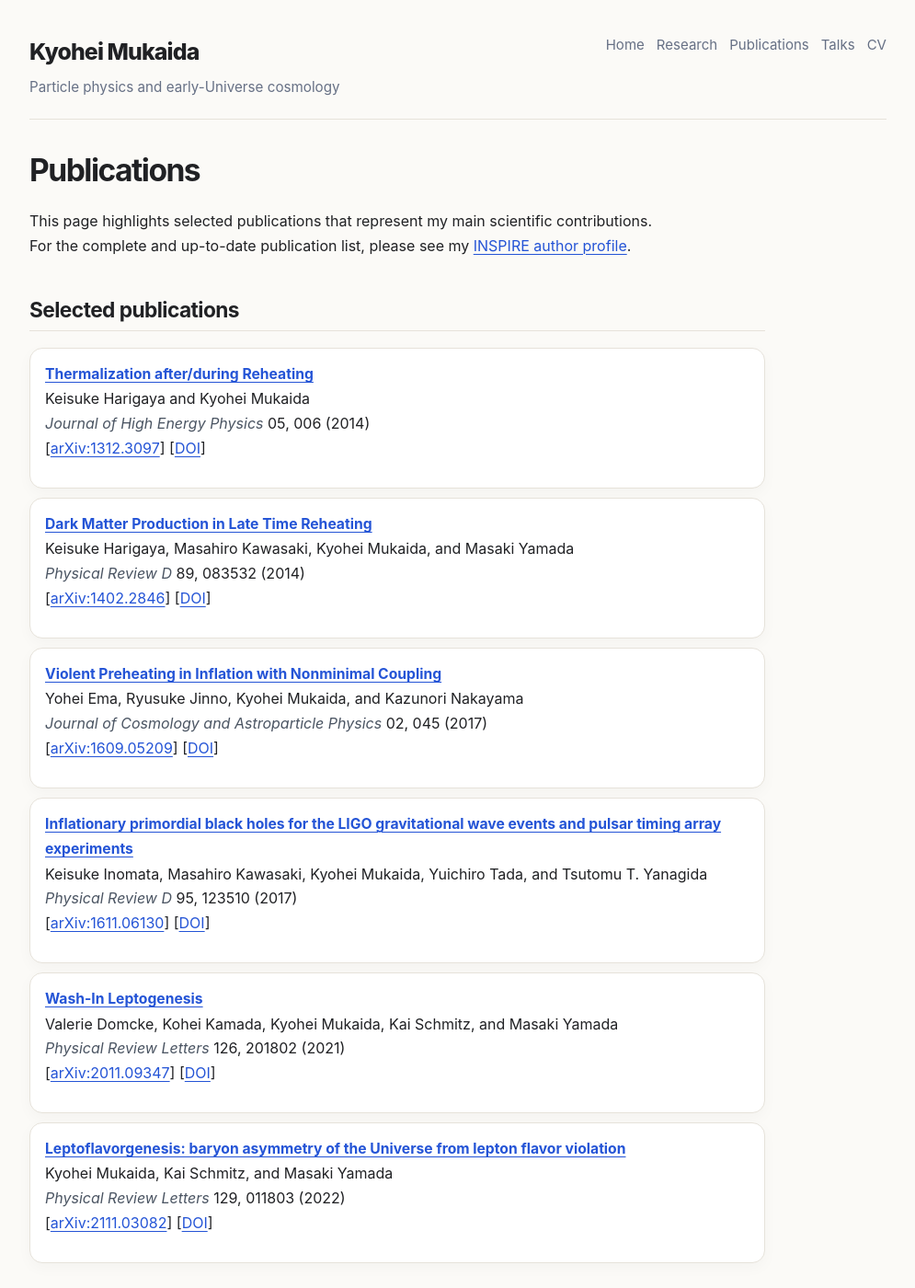
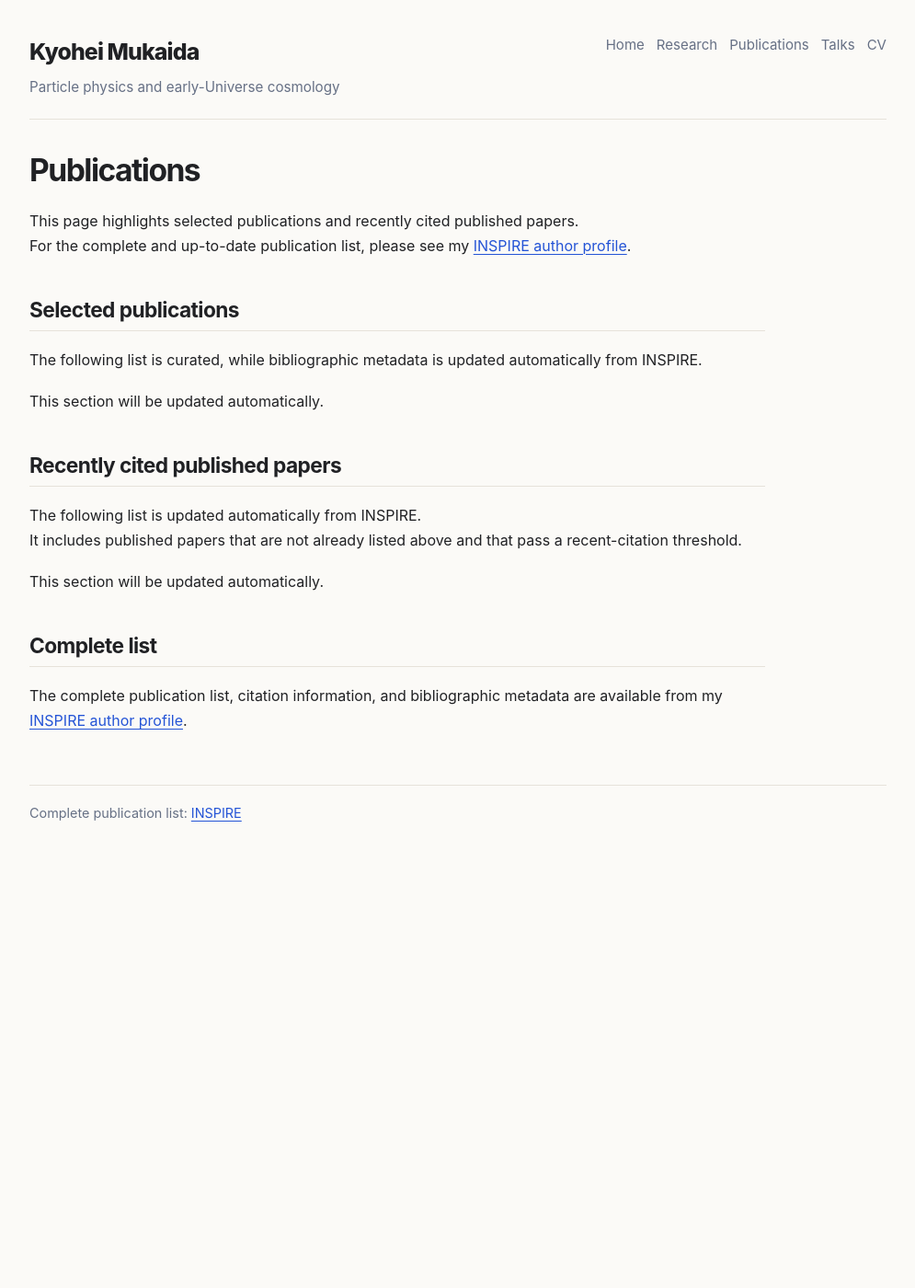
Before and after one commit to kyoheimukaida/kyoheimukaida.github.io, a Jekyll site: the page built from publications.md, in a window 1280 px wide and 1400 px high. Shown: the whole window at 92% size, without its empty margins (142-1137 px from the left). Built offline with Jekyll 4.4.1, drawn with Linux system fonts in a browser that asks for light colours; some of the changed text lies outside the part shown.

Commit message:
Update publications.md

```diff
--- a/publications.md
+++ b/publications.md
@@ -5,68 +5,31 @@
 
 # Publications
 
-This page highlights selected publications that represent my main scientific contributions.
+This page highlights selected publications and recently cited published papers.
 For the complete and up-to-date publication list, please see my [INSPIRE author profile](https://inspirehep.net/authors/1309535).
 
 ## Selected publications
 
+The following list is curated, while bibliographic metadata is updated automatically from INSPIRE.
+
 <div class="record-list" markdown="1">
 
-- **[Thermalization after/during Reheating](https://arxiv.org/abs/1312.3097)**
-  Keisuke Harigaya and Kyohei Mukaida
-  *Journal of High Energy Physics* 05, 006 (2014)
-  [[arXiv:1312.3097](https://arxiv.org/abs/1312.3097)] [[DOI](https://doi.org/10.1007/JHEP05(2014)006)]
-
-- **[Dark Matter Production in Late Time Reheating](https://arxiv.org/abs/1402.2846)**
-  Keisuke Harigaya, Masahiro Kawasaki, Kyohei Mukaida, and Masaki Yamada
-  *Physical Review D* 89, 083532 (2014)
-  [[arXiv:1402.2846](https://arxiv.org/abs/1402.2846)] [[DOI](https://doi.org/10.1103/PhysRevD.89.083532)]
-
-- **[Violent Preheating in Inflation with Nonminimal Coupling](https://arxiv.org/abs/1609.05209)**
-  Yohei Ema, Ryusuke Jinno, Kyohei Mukaida, and Kazunori Nakayama
-  *Journal of Cosmology and Astroparticle Physics* 02, 045 (2017)
-  [[arXiv:1609.05209](https://arxiv.org/abs/1609.05209)] [[DOI](https://doi.org/10.1088/1475-7516/2017/02/045)]
-
-- **[Inflationary primordial black holes for the LIGO gravitational wave events and pulsar timing array experiments](https://arxiv.org/abs/1611.06130)**
-  Keisuke Inomata, Masahiro Kawasaki, Kyohei Mukaida, Yuichiro Tada, and Tsutomu T. Yanagida
-  *Physical Review D* 95, 123510 (2017)
-  [[arXiv:1611.06130](https://arxiv.org/abs/1611.06130)] [[DOI](https://doi.org/10.1103/PhysRevD.95.123510)]
-
-- **[Wash-In Leptogenesis](https://arxiv.org/abs/2011.09347)**
-  Valerie Domcke, Kohei Kamada, Kyohei Mukaida, Kai Schmitz, and Masaki Yamada
-  *Physical Review Letters* 126, 201802 (2021)
-  [[arXiv:2011.09347](https://arxiv.org/abs/2011.09347)] [[DOI](https://doi.org/10.1103/PhysRevLett.126.201802)]
-
-- **[Leptoflavorgenesis: baryon asymmetry of the Universe from lepton flavor violation](https://arxiv.org/abs/2111.03082)**
-  Kyohei Mukaida, Kai Schmitz, and Masaki Yamada
-  *Physical Review Letters* 129, 011803 (2022)
-  [[arXiv:2111.03082](https://arxiv.org/abs/2111.03082)] [[DOI](https://doi.org/10.1103/PhysRevLett.129.011803)]
+<!-- publications-selected:start -->
+This section will be updated automatically.
+<!-- publications-selected:end -->
 
 </div>
 
-## Recent and conceptual highlights
+## Recently cited published papers
+
+The following list is updated automatically from INSPIRE.
+It includes published papers that are not already listed above and that pass a recent-citation threshold.
 
 <div class="record-list" markdown="1">
 
-- **[Cascades of high-energy SM particles in the primordial thermal plasma](https://arxiv.org/abs/2208.11708)**
-  Kyohei Mukaida and Masaki Yamada
-  *Journal of High Energy Physics* 10, 116 (2022)
-  [[arXiv:2208.11708](https://arxiv.org/abs/2208.11708)] [[DOI](https://doi.org/10.1007/JHEP10(2022)116)]
-
-- **[Perturbative reheating and thermalization of pure Yang-Mills plasma](https://arxiv.org/abs/2402.14054)**
-  Kyohei Mukaida and Masaki Yamada
-  *Journal of High Energy Physics* 05, 174 (2024)
-  [[arXiv:2402.14054](https://arxiv.org/abs/2402.14054)] [[DOI](https://doi.org/10.1007/JHEP05(2024)174)]
-
-- **[Cutting rule for in-in correlators and cosmological collider](https://arxiv.org/abs/2409.07521)**
-  Yohei Ema and Kyohei Mukaida
-  *Journal of High Energy Physics* 12, 194 (2024)
-  [[arXiv:2409.07521](https://arxiv.org/abs/2409.07521)] [[DOI](https://doi.org/10.1007/JHEP12(2024)194)]
-
-- **[Geometry and Unitarity of Scalar Fields Coupled to Gravity](https://arxiv.org/abs/2308.15420)**
-  Minxi He, Kohei Kamada, and Kyohei Mukaida
-  *Physical Review Letters* 132, 191501 (2024)
-  [[arXiv:2308.15420](https://arxiv.org/abs/2308.15420)] [[DOI](https://doi.org/10.1103/PhysRevLett.132.191501)]
+<!-- publications-notable:start -->
+This section will be updated automatically.
+<!-- publications-notable:end -->
 
 </div>
 
```
